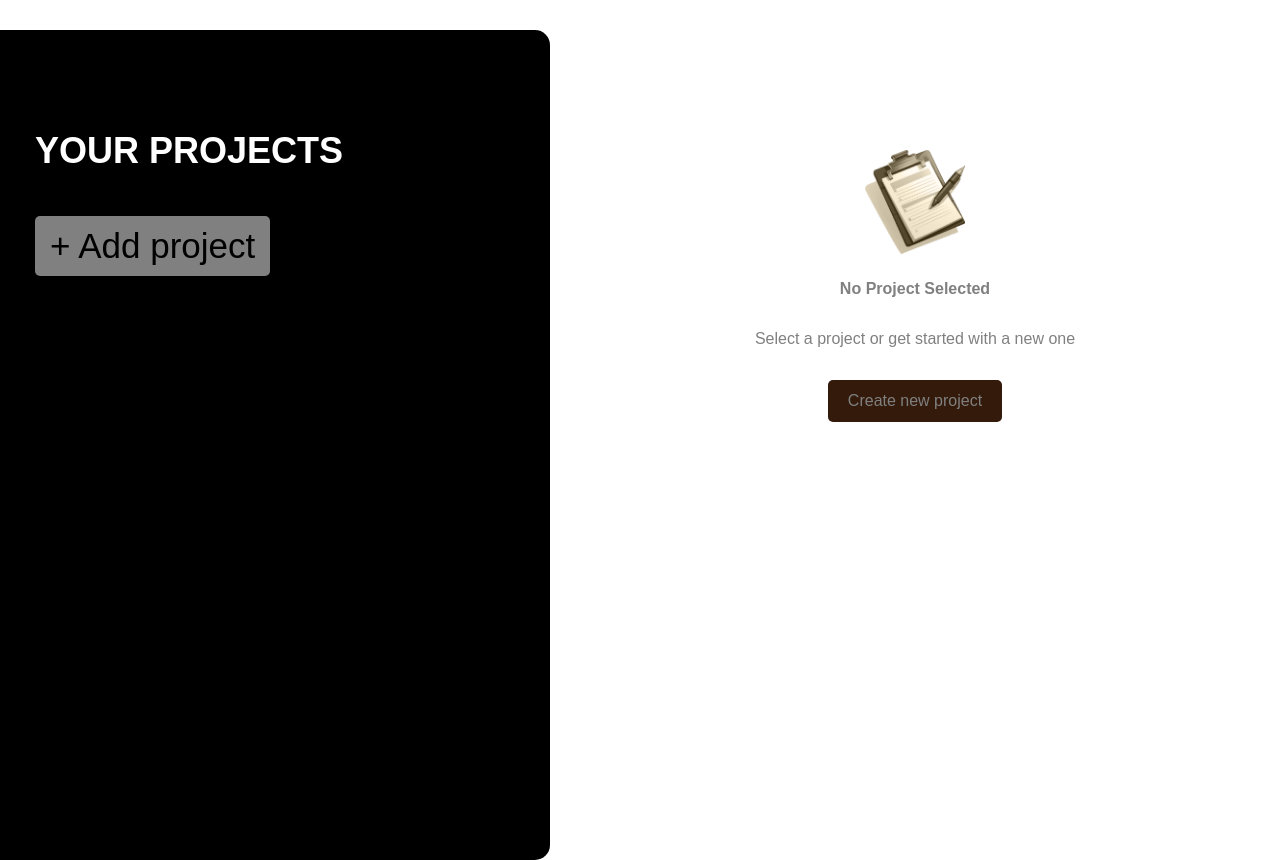
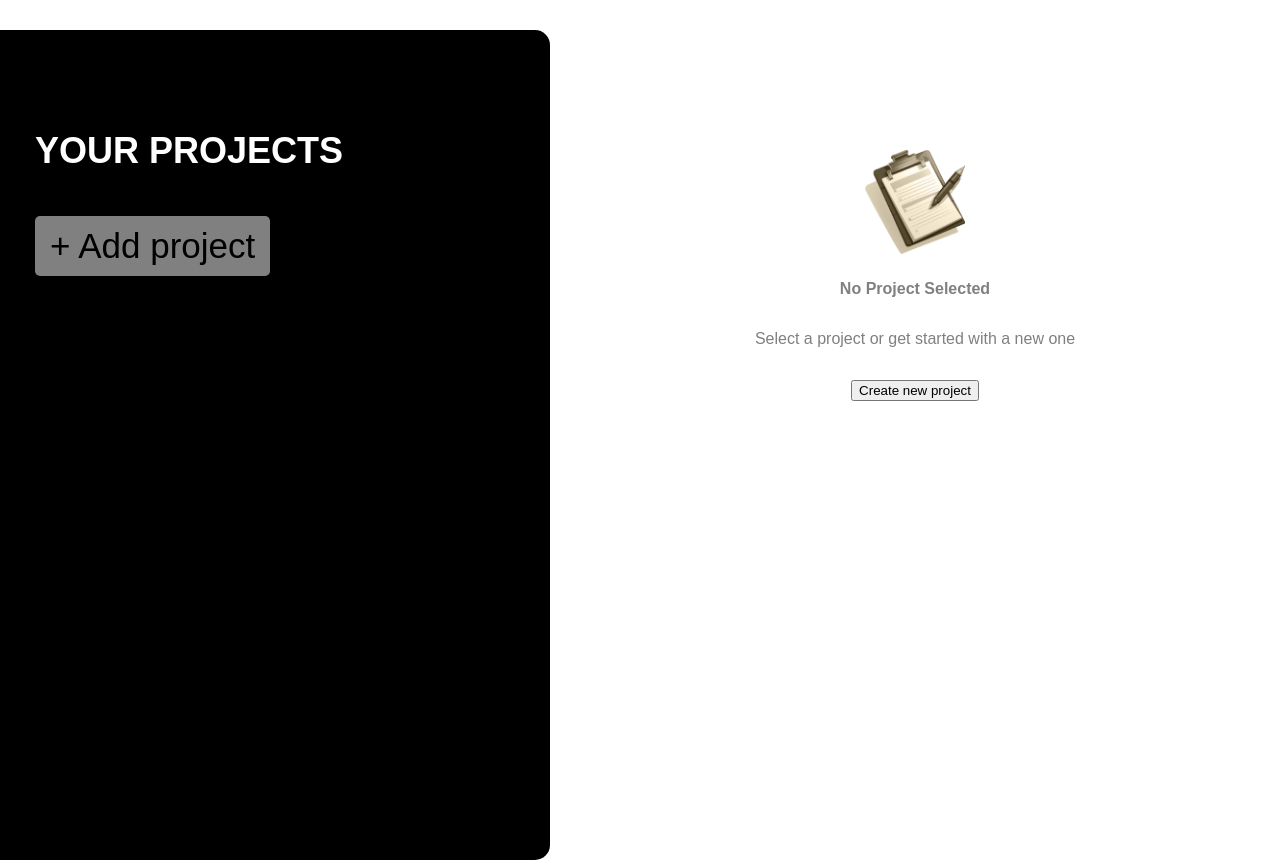
Before and after one commit to shefket-mustafa/Projects-management-app, a React (Vite) app: page / in a window 1280 px wide. Built offline with nearby package versions, Linux system fonts and the light colour scheme.

Commit message:
functionality added to the create new project button

```diff
--- a/src/components/main/Main.jsx
+++ b/src/components/main/Main.jsx
@@ -1,14 +1,14 @@
 import image from '/images/logo.png'
 import './main.css';
 
-export default function Main() {
+export default function Main({addHandler}) {
   return (
 
       <div className="home-container">
         <img src={image} alt="" />
         <p style={{fontFamily: 'sans-serif', fontWeight: 'bold', color: 'grey', marginBottom:'0', marginTop:'10px'}}>No Project Selected</p>
         <p style={{fontFamily: 'sans-serif',color:'gray', marginTop:'0px'}}>Select a project or get started with a new one</p>
-        <button style={{backgroundColor: 'rgb(51, 26, 10)', fontSize:'16px', color: 'grey', padding: '12px 20px', borderRadius: '5px', border: 'none'}}>Create new project</button>
+        <button onClick={addHandler}>Create new project</button>
       </div>
 
     );
```
